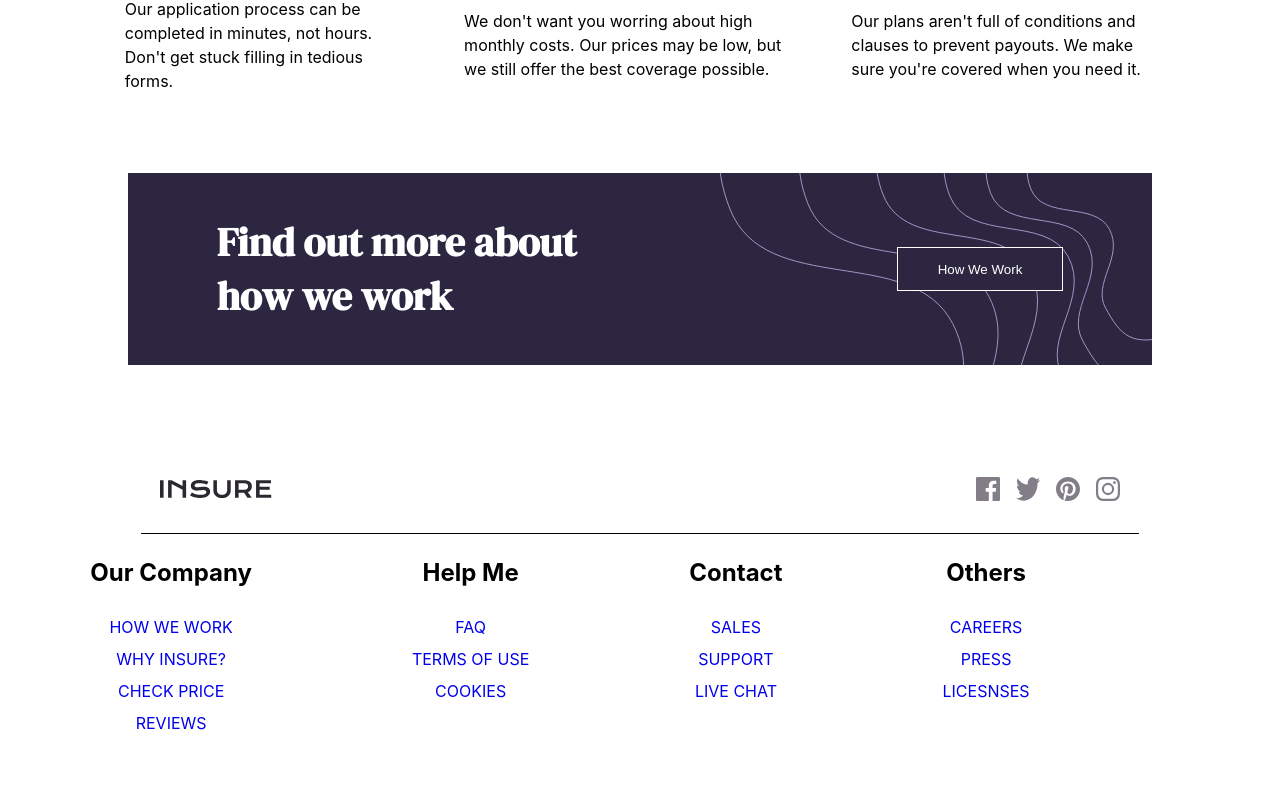
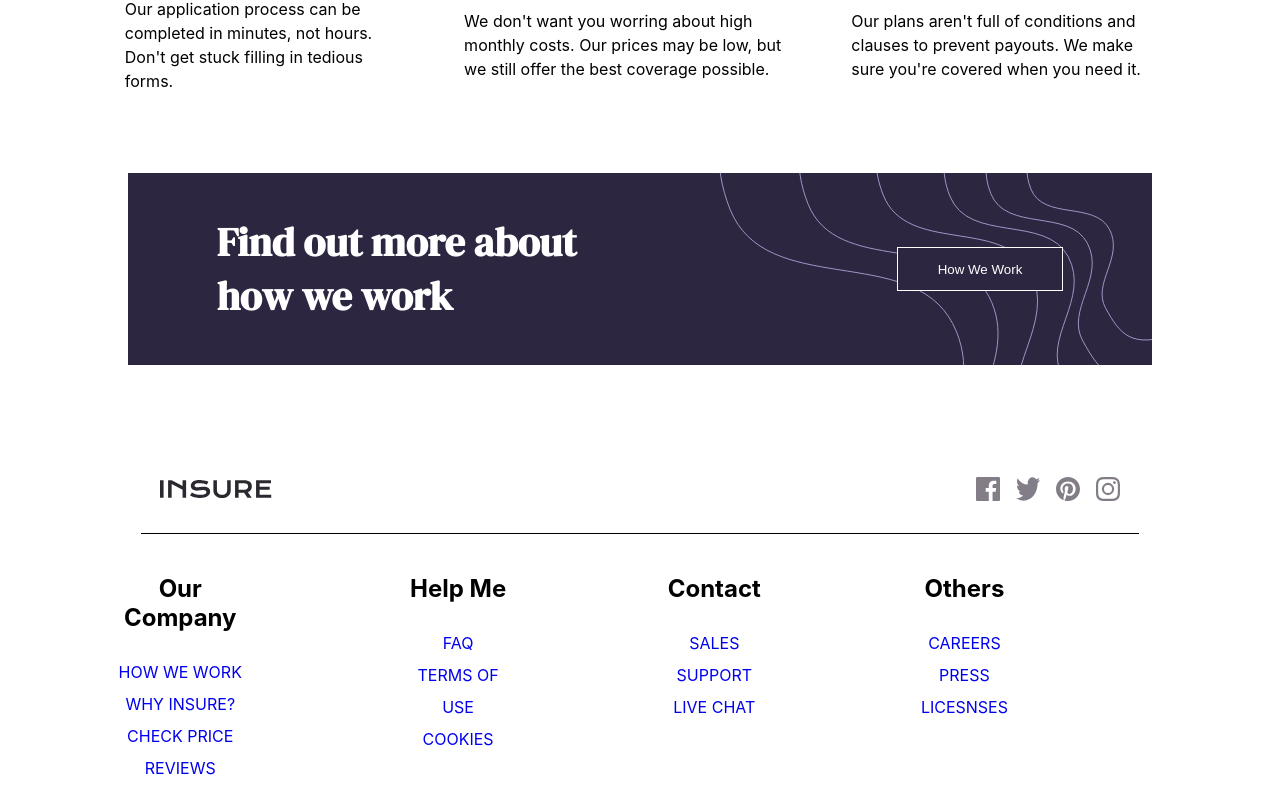
Before and after one commit to Mfried95/insure-landing-page, a React (Create React App) app: page / in a window 1280 px wide. Shown: the part 1391-2191 px from the top of the page. Before the commit the page ends 2130 px from the top, so only its background shows below. Built offline with nearby package versions, Linux system fonts and the light colour scheme.

Commit message:
Update footer.css
- Changed sizing of the footer links to be responsive in desktop

```diff
--- a/src/Styles/footer.css
+++ b/src/Styles/footer.css
@@ -64,7 +64,12 @@
 
 .links{
     display: flex;
-    gap: 10em;
+    flex-direction: row;
+    margin: auto;
+}
+
+.fot-card{
+    margin:  1em 5em;
 }
 
 .logo-container{
```
